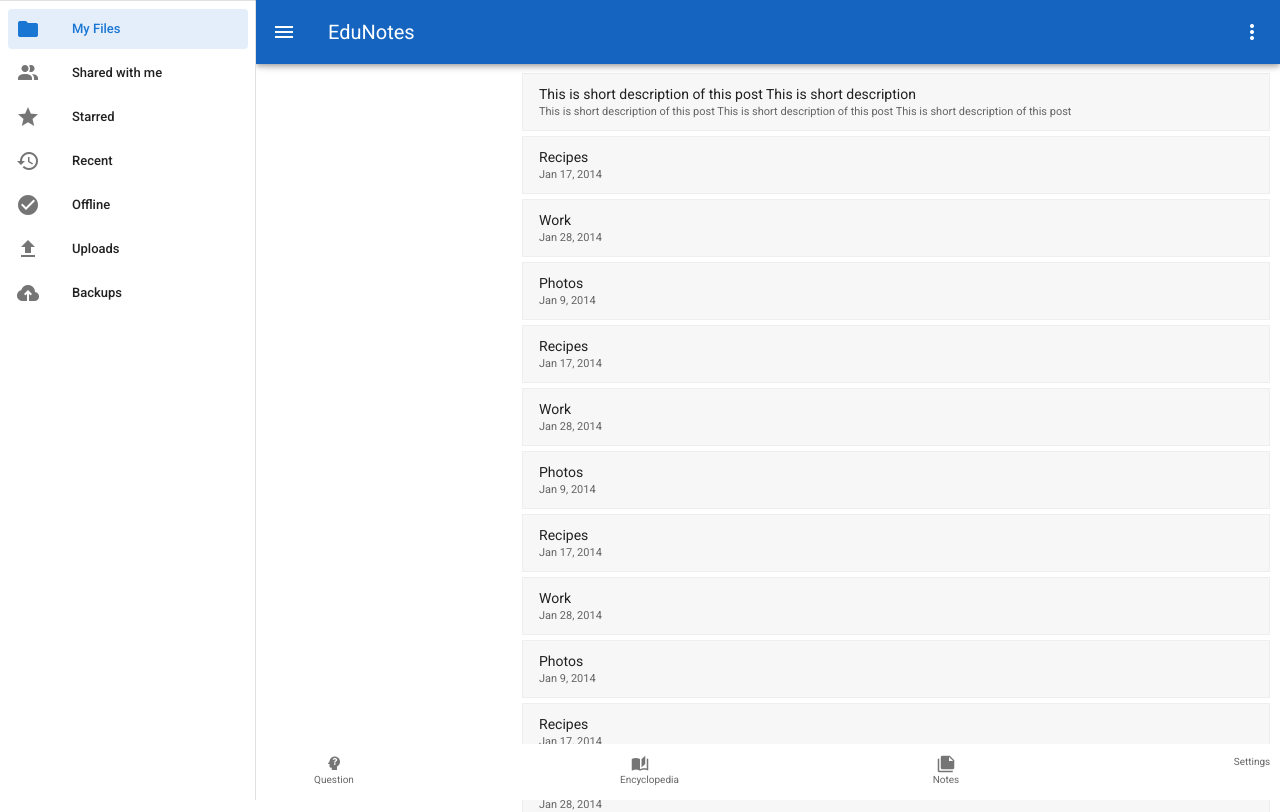
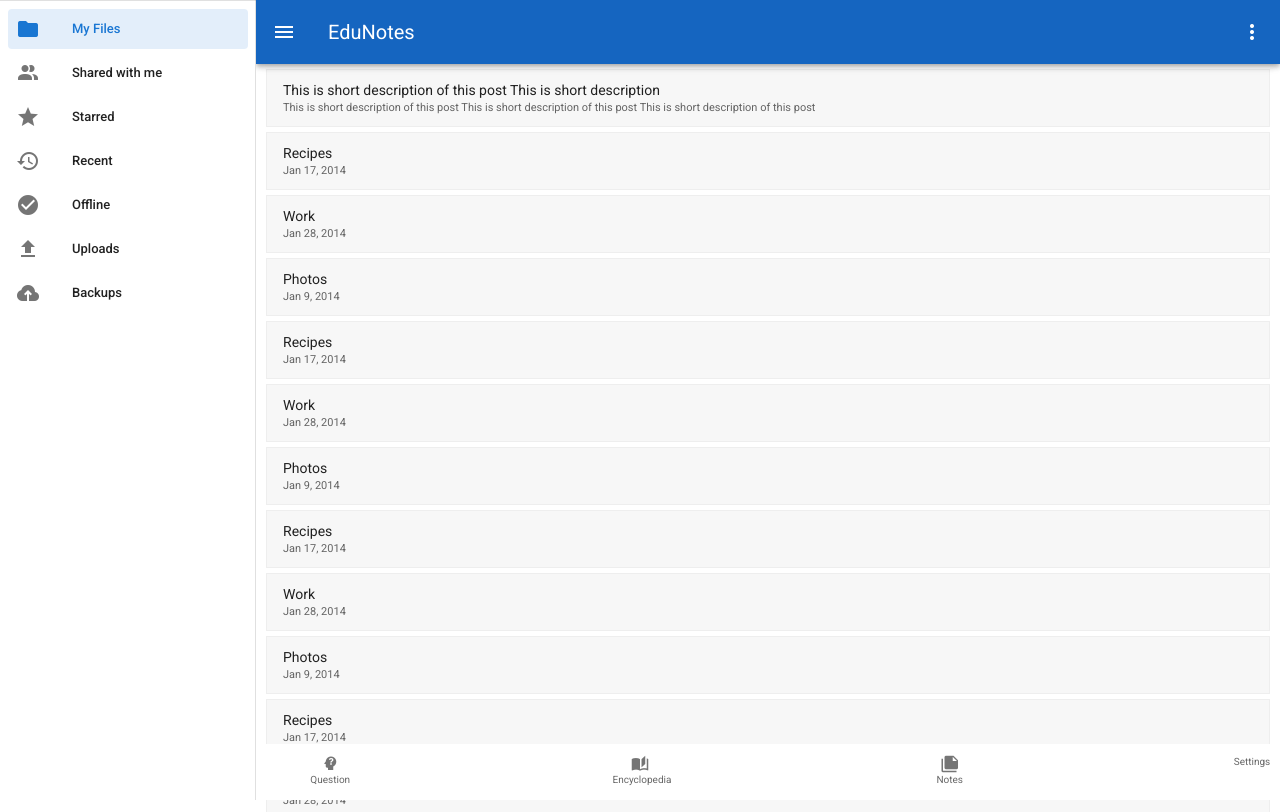
Before and after one commit to hi4manohar/edunotes, a Vue app: page /content in a window 1280 px wide. Shown: the top 812 px of the page. Built offline with nearby package versions, Linux system fonts and the light colour scheme.

Commit message:
scroll fix

```diff
--- a/src/App.vue
+++ b/src/App.vue
@@ -1,8 +1,6 @@
 <template>
   <v-app>
-    <v-content>
-      <router-view></router-view>
-    </v-content>
+    <router-view></router-view>
   </v-app>
 </template>
 
--- a/src/components/common/Footer.vue
+++ b/src/components/common/Footer.vue
@@ -20,7 +20,7 @@
     </router-link>
 
     <router-link to="encyclopedia">
-      <div class="footbtn" :class="[active === 'enc' ? 'active' : '']" ripple>
+      <div class="footbtn enc" :class="[active === 'enc' ? 'active' : '']" ripple>
         <v-icon>mdi-book-open-page-variant </v-icon>Encyclopedia
       </div>
     </router-link>
@@ -73,6 +73,9 @@ export default {
   padding: 2px 0px;
   color: rgba(0, 0, 0, 0.6);
 }
+.enc{
+  width: 55px;
+}
 .footbtn i {
   font-size: 18px;
 }
--- a/src/views/ArticleList.vue
+++ b/src/views/ArticleList.vue
@@ -1,7 +1,7 @@
 <template>
   <v-app>
     <Header />
-    <v-content class="pt-1">
+    <v-content class="pt-20">
       <div class="skloader" v-if="skloader.loading">
         <v-list-item v-for="n in 2" :key="n">
           <v-list-item-content>
--- a/src/views/Encyclopedia.vue
+++ b/src/views/Encyclopedia.vue
@@ -1,7 +1,9 @@
 <template>
   <v-app>
     <Header />
-    <h2>This is Encyclopedia component</h2>
+    <v-content class="pt-20">
+      <h1>This is Encyclopedia component</h1>
+    </v-content>
     <Footer active="enc" />
   </v-app>
 </template>
--- a/src/views/Notes.vue
+++ b/src/views/Notes.vue
@@ -1,7 +1,9 @@
 <template>
   <v-app>
     <Header />
-    <h2>This is Notes component</h2>
+    <v-content class="pt-20">
+      <h1>This is NoTES component</h1>
+    </v-content>
     <Footer active="notes" />
   </v-app>
 </template>
--- a/src/views/Question.vue
+++ b/src/views/Question.vue
@@ -1,7 +1,9 @@
 <template>
   <v-app>
     <Header />
-    <h2>This is question component</h2>
+    <v-content class="pt-20">
+      <h1>This is question</h1>
+    </v-content>
     <Footer active="question" />
   </v-app>
 </template>
--- a/src/views/Settings.vue
+++ b/src/views/Settings.vue
@@ -1,7 +1,9 @@
 <template>
   <v-app>
     <Header />
-    <h2>This is Settings component</h2>
+    <v-content class="pt-20">
+      <h1>This is Setting Componetnt</h1>
+    </v-content>
     <Footer active="settings" />
   </v-app>
 </template>
```
